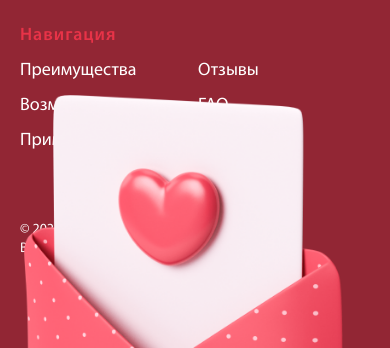
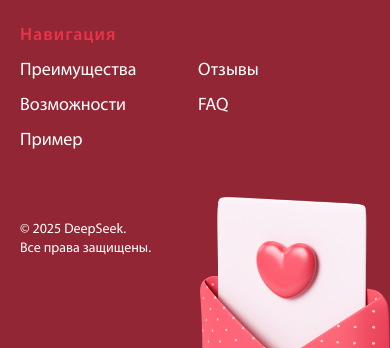
Before and after one commit to Garo1995/GPT-February14, a plain HTML site: page index.html in a window 390 px wide. Shown: the part 5168-5516 px from the top of the page. Drawn offline with Linux system fonts and the light colour scheme.

Commit message:
Add files via upload

```diff
--- a/assets/css/home.css
+++ b/assets/css/home.css
@@ -1227,6 +1227,10 @@ footer{
         margin: 0 auto;
         position: relative;
     }
+    .footer-picture {
+        right: 0;
+        max-width: 290px;
+    }
 }
 @media (max-width: 575px){
 
@@ -1337,6 +1341,9 @@ footer{
         font-size: 16.25px;
         line-height: 21.25px;
     }
-
+    .footer-picture {
+        right: 0;
+        max-width: 190px;
+    }
 
 }
```
